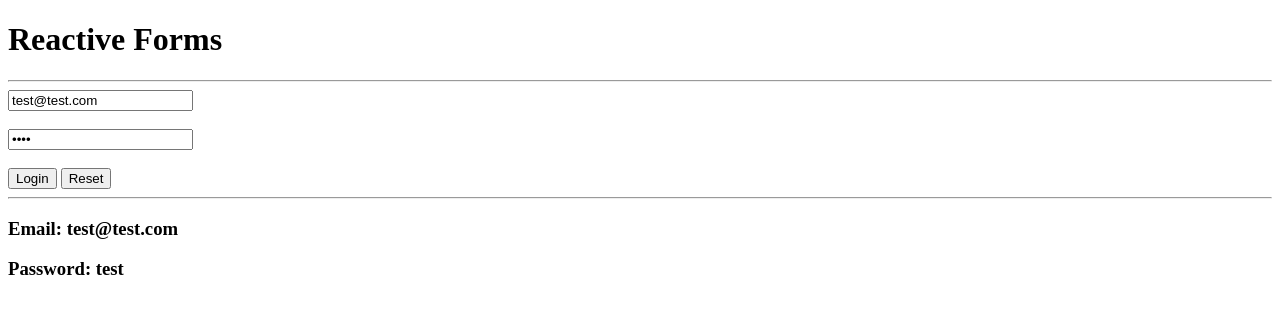
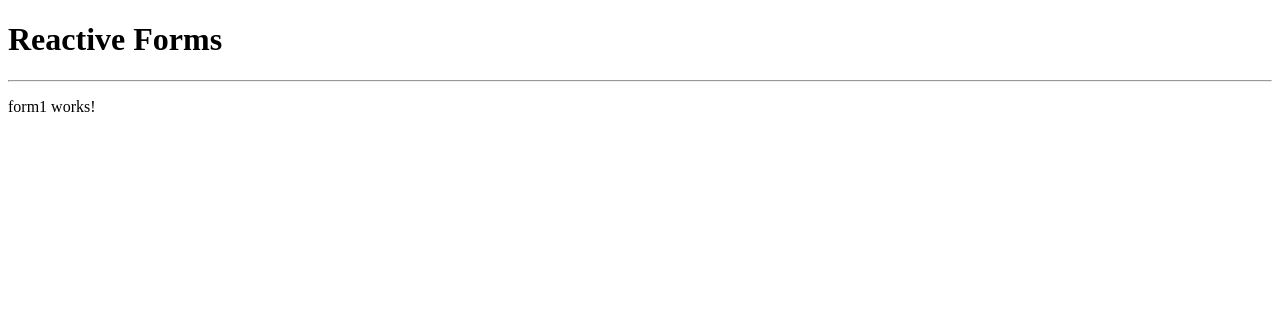
Before and after one commit to chavannikhil802/angular-reactive-forms, an Angular app: page / in a window 1280 px wide. Shown: the top 314 px of the page. Built offline with nearby package versions, Linux system fonts and the light colour scheme.

Commit message:
Creating a new form for FormGroup functionality

```diff
--- a/src/app/app.html
+++ b/src/app/app.html
@@ -2,11 +2,13 @@
 
 <hr>
 
-<input type="text" placeholder="Enter email" [formControl]="email">
+<app-form1></app-form1>
+
+<!-- <input type="text" placeholder="Enter email" [formControl]="email">
 <br><br>
 <input type="password" placeholder="Enter password" [formControl]="password">
 <br><br>
 <button (click)="login()">Login</button>&nbsp;<button (click)="reset()">Reset</button>
 <hr>
 <h3>Email: {{ email.value }}</h3>
-<h3>Password: {{ password.value }}</h3>
+<h3>Password: {{ password.value }}</h3> -->
--- a/src/app/app.ts
+++ b/src/app/app.ts
@@ -1,9 +1,10 @@
 import { CommonModule } from '@angular/common';
 import { Component, signal } from '@angular/core';
 import { FormControl, ReactiveFormsModule } from '@angular/forms';
+import { Form1 } from './components/form1/form1';
 
 @Component({
-  imports: [CommonModule, ReactiveFormsModule],
+  imports: [CommonModule, ReactiveFormsModule, Form1],
   selector: 'app-root',
   styleUrl: './app.css',
   templateUrl: './app.html',
--- /dev/null
+++ b/src/app/components/form1/form1.html
@@ -0,0 +1 @@
+<p>form1 works!</p>
```
Also changed, not shown: src/app/components/form1/form1.ts (added, +9 -0 lines), src/app/components/form1/form1.css (added), 1 other file (tests, documents, lock files or other folders).
